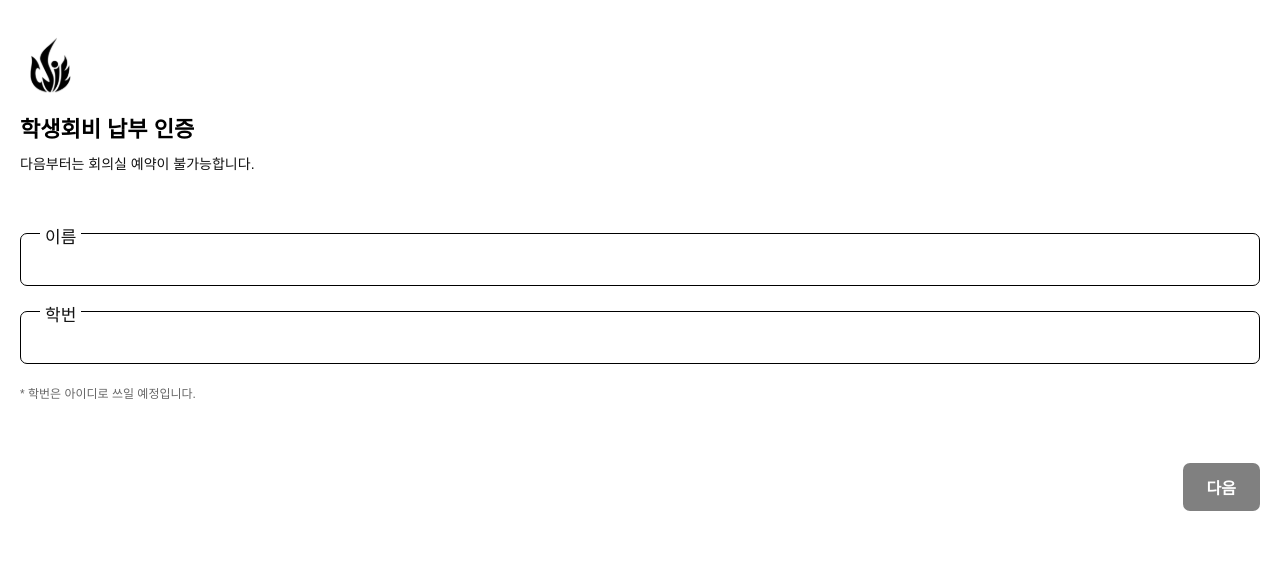
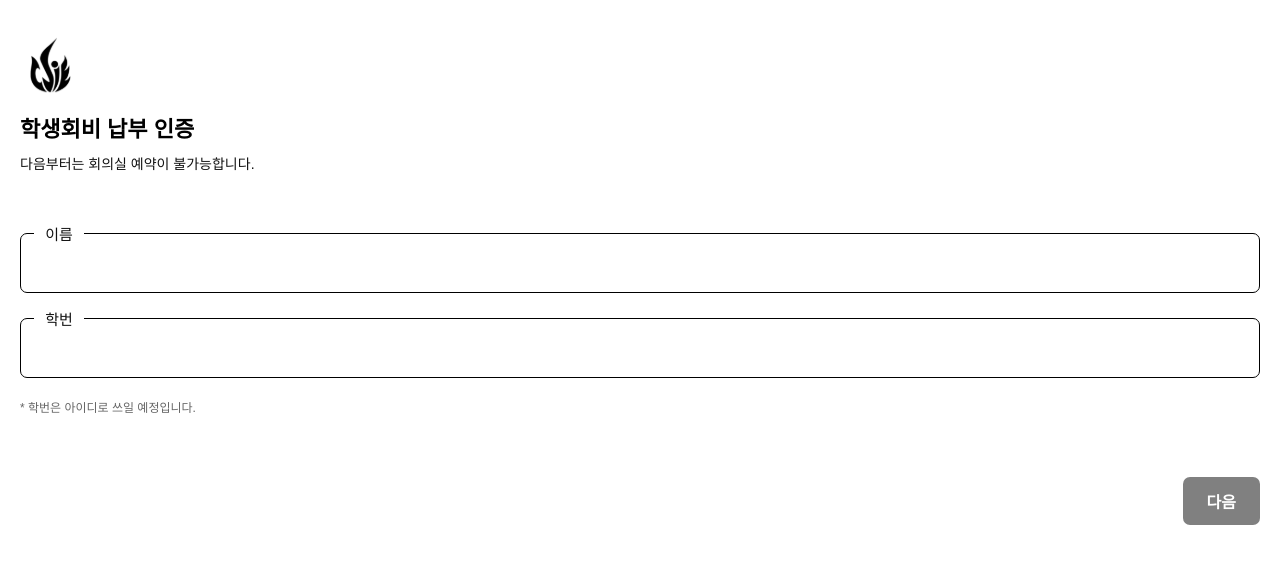
Before and after one commit to ojspp41/Meeting_Room, a React (Vite) app: page /fee in a window 1280 px wide. Shown: the top 564 px of the page. Built offline with nearby package versions, Linux system fonts and the light colour scheme; a web font is replaced by a local one.

Commit message:
디자인 수정사항 반영 로그인 예외처리리

```diff
--- a/src/pages/Answer.jsx
+++ b/src/pages/Answer.jsx
@@ -78,7 +78,7 @@ export const Answer = () => {
                 <span className="answer-question">
                   {notice.title}
                 </span>
-                <span className="answer-arrow">{">"}</span>
+                <img src="/assets/gt.svg"  className="answer-arrow" alt="" />
               </div>
               <p className="answer-content">{notice.date}</p>
             </motion.div>
--- a/src/pages/NoticeDetail.jsx
+++ b/src/pages/NoticeDetail.jsx
@@ -74,8 +74,8 @@ const NoticeDetail = () => {
 
         <div className="notice-content">
           <h2 className="notice-title">{notice?.title}</h2>
-          <p className="notice-date">{formatDate(notice?.createdAt)}</p>
-          <p className="notice-text">{notice?.content}</p>
+          <p className="notice-dates">{formatDate(notice?.createdAt)}</p>
+          <p className="notice-texts">{notice?.content}</p>
           <div className="notice-caller">29대 학생회</div>
         </div>
         <div className="gray-block"></div>
--- a/src/pages/Unlogin.jsx
+++ b/src/pages/Unlogin.jsx
@@ -115,7 +115,7 @@ function Unlogin() {
 
     } catch (error) {
       console.error("❌ 로그인 오류:", error.response?.data || error.message);
-      alert(`로그인 실패: ${error.response?.data?.message || error.message}`);
+      alert(`로그인 실패: 해당 아이디와 비밀번호가 일치하지 않습니다`);
     }
   };
 
--- a/src/pages/css/FeeCertification.css
+++ b/src/pages/css/FeeCertification.css
@@ -41,9 +41,9 @@
 .input-group label {
     position: absolute;
     top: -10px;
-    left: 20px;
+    left: 14px;
     background: white;
-    font-size: 17px;
+    font-size: 15px;
     color: #121212;
     padding: 0 5px;
 }
@@ -54,9 +54,11 @@
     padding: 15px;
     border: 1px solid black;
     border-radius: 7px;
-    font-size: 18px;
+    font-size: 17px;
     outline: none;
+    color: ;
     box-sizing: border-box;
+    height: 60px;
 
 }
 
@@ -98,4 +100,6 @@
 }
 .name_text{
     z-index: 10;
+    width: 40px;
+    text-align: center;
 }
--- a/src/pages/css/Unlogin.css
+++ b/src/pages/css/Unlogin.css
@@ -24,7 +24,7 @@
     padding: 10px;
     margin-bottom: 20px;
     border: none;
-    border-bottom: 2px solid #B4B4B4;
+    border-bottom: 1px solid #B4B4B4;
     font-size: 16px;
     font-weight: 400;
     outline: none;
@@ -97,7 +97,6 @@
   font-size: 14px;
   color: #aaa;
   text-decoration: none;
-  font-weight: bold;
 }
 
 .inquiry-link:hover {
@@ -132,16 +131,6 @@
     border-style: solid;
     border-color: white transparent transparent transparent;
 }
-  .inquiry-link {
-    font-size: 14px;
-    color: #aaa;
-    text-decoration: none;
-  }
-
-  .inquiry-link:hover {
-    color: #555;
-    text-decoration: underline;
-  }
 
   .password-tooltip {
     background: #f9f9f9;
--- a/src/pages/css/noticeDetail.css
+++ b/src/pages/css/noticeDetail.css
@@ -21,16 +21,17 @@
     margin-bottom: 50px;
   }
 
-  .notice-date {
+  .notice-dates {
     text-align: right;
     font-size: 14px;
     font-weight: 400;
     color: #B4B4B4;
     line-height: 14px;
     margin-bottom: 50px;
+    margin-top: 30px;
   }
 
-  .notice-text {
+  .notice-texts {
     text-align: left;
     font-size: 16px;
     font-weight: 400;
```
